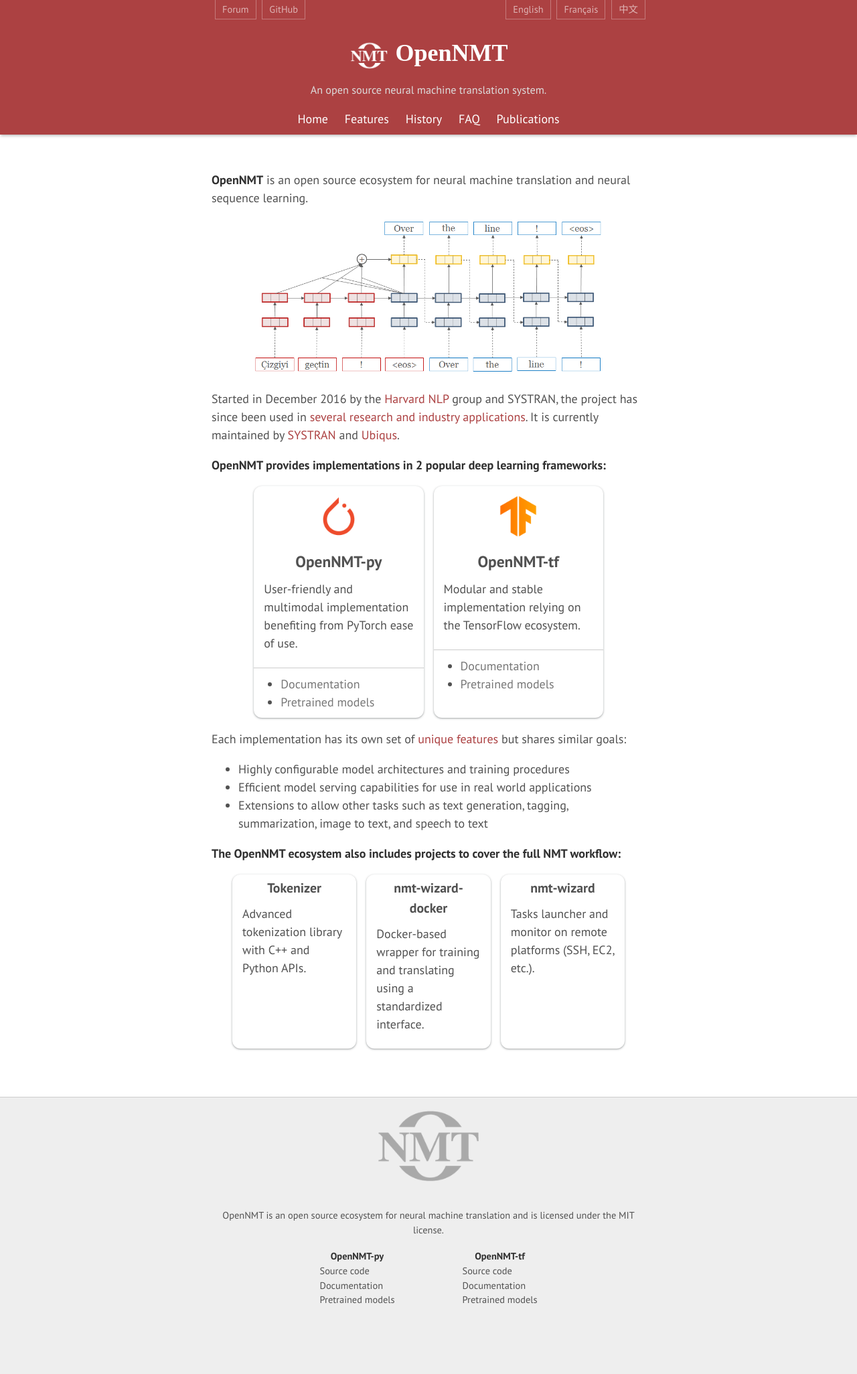
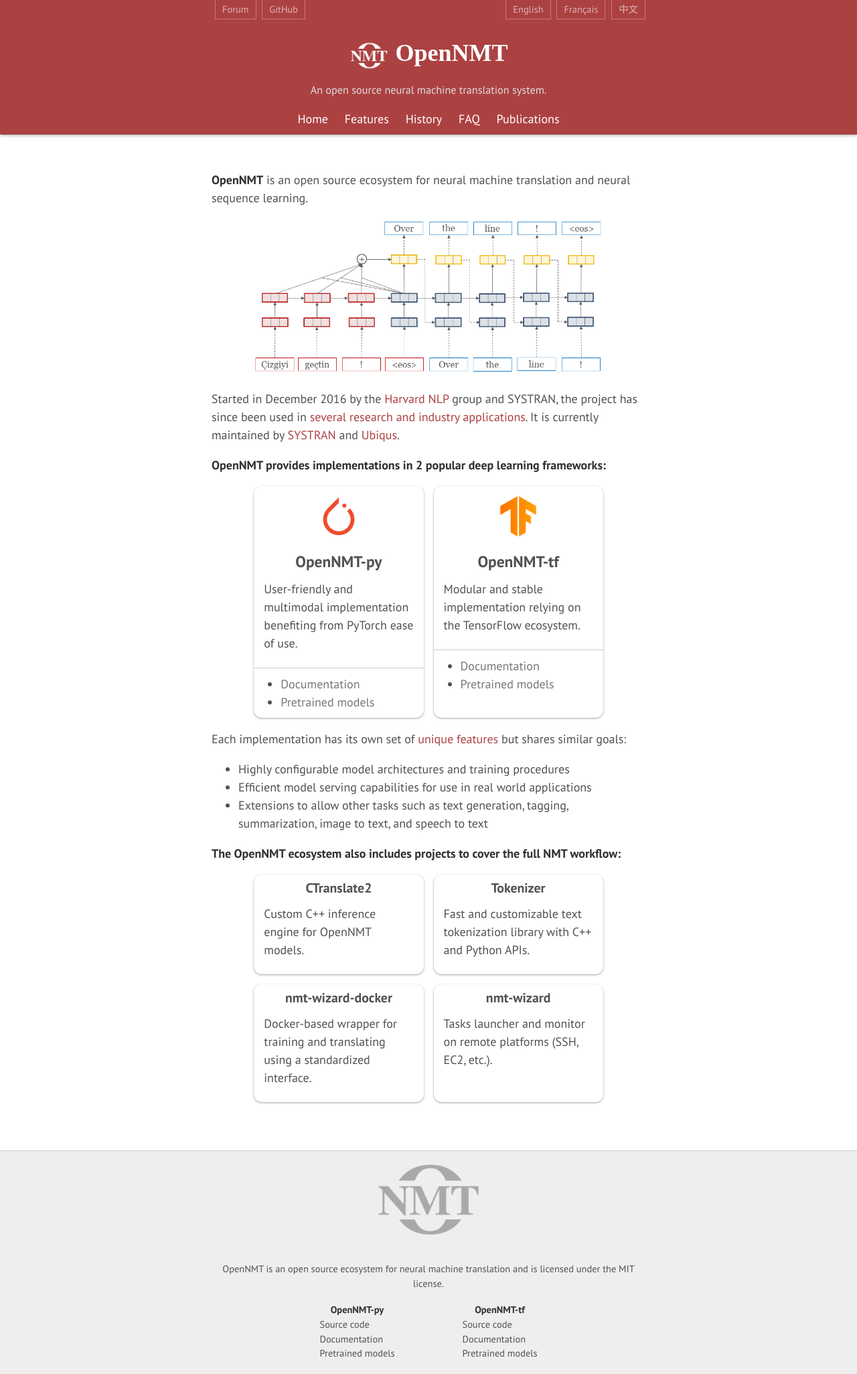
Before and after one commit to OpenNMT/opennmt.github.io, a Jekyll site: the page built from index.md, in a window 1280 px wide. Shown: the whole page at 67% size. Built offline with Jekyll 4.4.1, drawn with Linux system fonts in a browser that asks for light colours; before the commit the page ends 1972 px from its top, so only the background shows below that.

Commit message:
Add CTranslate2

```diff
--- a/index.md
+++ b/index.md
@@ -50,11 +50,20 @@ Each implementation has its own set of [unique features](/features) but shares s
 <p>
     <div class="cards" id="cards-secondary">
         <div class="card">
+            <a class="card-main" title="GitHub" href="https://github.com/OpenNMT/CTranslate2">
+                <div class="project"><strong>CTranslate2</strong></div>
+                <p>Custom C++ inference engine for OpenNMT models.</p>
+            </a>
+        </div>
+        <div class="card">
             <a class="card-main" title="GitHub" href="https://github.com/OpenNMT/Tokenizer">
                 <div class="project"><strong>Tokenizer</strong></div>
-                <p>Advanced tokenization library with C++ and Python APIs.</p>
+                <p>Fast and customizable text tokenization library with C++ and Python APIs.</p>
             </a>
         </div>
+    </div>
+
+    <div class="cards" id="cards-secondary">
         <div class="card">
             <a class="card-main" title="GitHub" href="https://github.com/OpenNMT/nmt-wizard-docker">
                 <div class="project"><strong>nmt-wizard-docker</strong></div>
--- a/public/css/general.css
+++ b/public/css/general.css
@@ -112,13 +112,16 @@ nav ul li+li {
 
 .cards .card {
     display: inline-block;
-    flex: 0.3;
+    flex: 0.4;
     border-radius: 12px;
     box-shadow: 0 1px 2px 0 rgba(60,64,67,0.302), 0 1px 3px 1px rgba(60,64,67,0.149);
     overflow: hidden;
 }
 .cards .card+.card {
     margin-left: 15px;
+}
+.cards+.cards {
+    margin-top: 15px;
 }
 .cards .card .card-main {
     display: block;
@@ -148,9 +151,6 @@ nav ul li+li {
 }
 .cards .card ul a {
     color: #777;
-}
-#cards-primary .card {
-    flex: 0.4;
 }
 #cards-secondary .project {
     font-size: 1.1em;
```
Also changed, not shown: FAQ.md (+3 -1 lines), history.md (+1 -0 lines).
